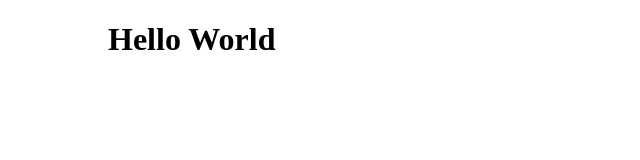
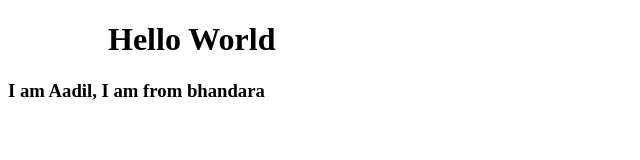
Before and after one commit to aadilsheikh18/Aadil1, a plain HTML site: page index.html in a window 1280 px wide. Shown: the whole page, without its empty margins (0-640 px from the left). Drawn offline with Linux system fonts and the light colour scheme.

Commit message:
Initial commit

```diff
--- a/index.html
+++ b/index.html
@@ -7,5 +7,6 @@
 </head>
 <body>
     <h1 style="display: flexbox; padding-left: 100px;">Hello World</h1>
+    <h3>I am Aadil, I am from bhandara</h3>
 </body>
 </html>
```
